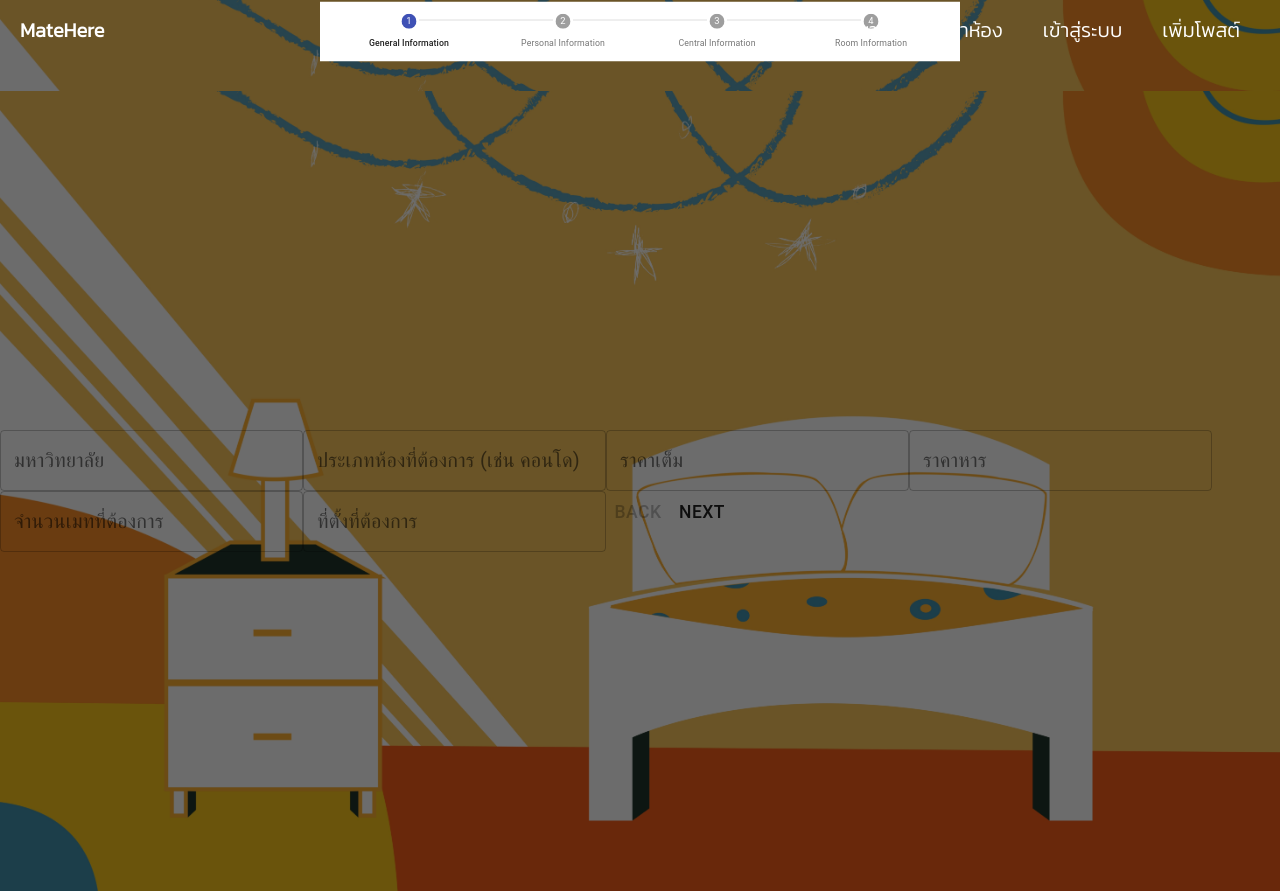
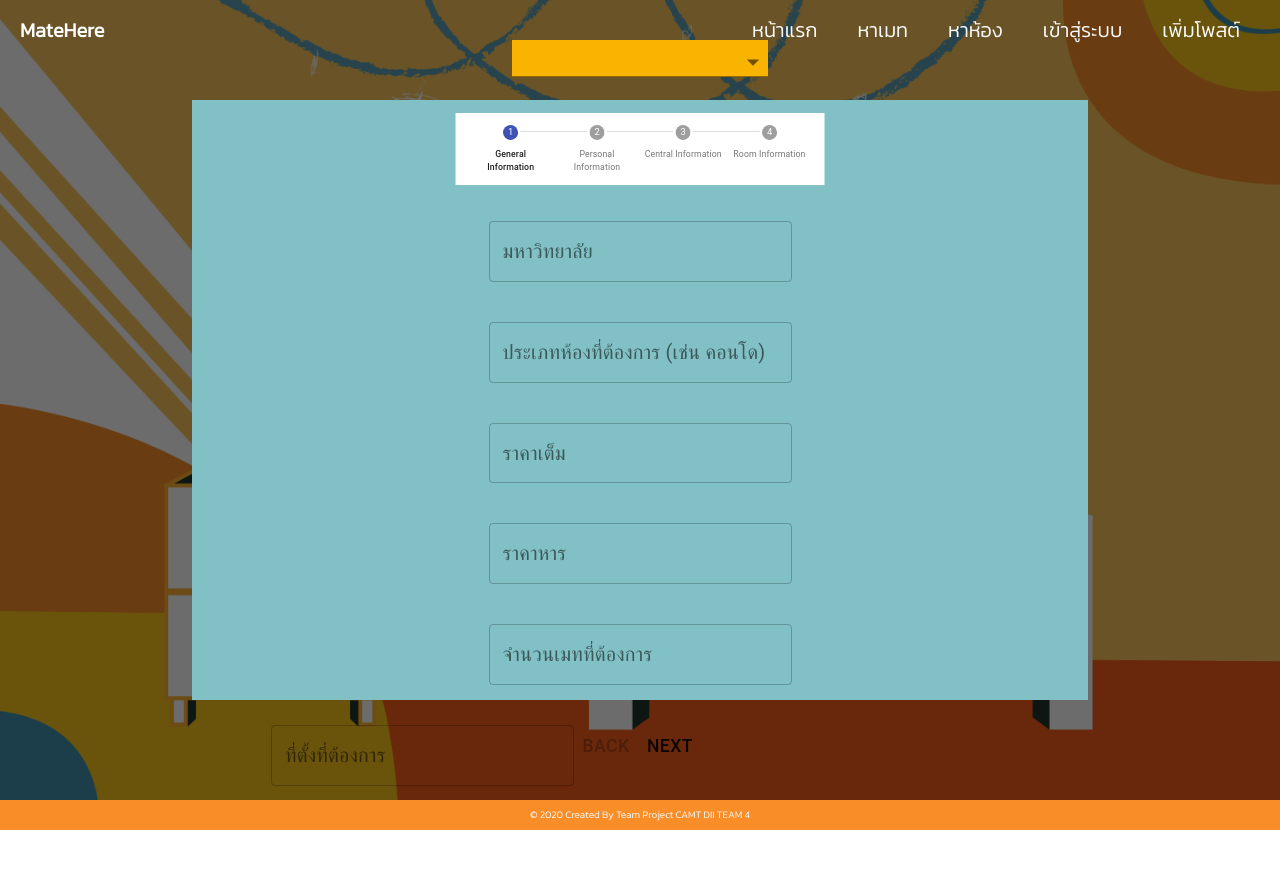
Before and after one commit to Cruzel28/react-matehere, a React (Create React App) app: page /addpost in a window 1280 px wide. After the commit the page ends 830 px from the top, so only its background shows below. Built offline with nearby package versions, Linux system fonts and the light colour scheme.

Commit message:
Update Needpost/index.js

```diff
--- a/src/components/Form/Needpost/index.js
+++ b/src/components/Form/Needpost/index.js
@@ -8,6 +8,18 @@ import styled from 'styled-components'
 
 import ActionForm from '../../../contexts/ActionForm'
 
+
+const Content = styled.div`
+  display: flex;
+  flex-direction: column;
+  justify-content: center;
+  align-items: center;
+
+  margin-bottom: 2rem;
+
+  font-family : 'Kanit', sans-serif;
+    font-size : 20px;
+`
 
 
 const NeedPostSchema = Yup.object().shape({
@@ -43,7 +55,7 @@ export function NeedPost1() {
     const { infoNeedPost , setInfoNeedPost } = NeedPost;
 
     return (
-        <BackgroundBlock>
+
 
             <Formik
                     initialValues={{ //กำหนด initialValues
@@ -68,7 +80,9 @@ export function NeedPost1() {
                       }}
             >
                 { props => (
+
                     <Form >
+                        <Content>
                         <Field
                                 name="needuniversityname"
                                 render={ () => (
@@ -90,7 +104,8 @@ export function NeedPost1() {
                                 )}
                             />
 
-
+                        </Content>
+                        <Content>
                             <Field
                                 name="needtype"
                                 render={ () => (
@@ -113,6 +128,9 @@ export function NeedPost1() {
                                 )}
                             />
 
+                            </Content>
+
+                            <Content>
                             <Field
                                 name="needfullcost"
                                 render={ () => (
@@ -134,7 +152,9 @@ export function NeedPost1() {
 
                                 )}
                             />
+                            </Content>
 
+                            <Content>
                             <Field
                                 name="needhalfcost"
                                 render={ () => (
@@ -156,7 +176,8 @@ export function NeedPost1() {
 
                                 )}
                             />
-
+                           </Content>
+                           <Content>
                             <Field
                                 name="needamountofmate"
                                 render={ () => (
@@ -178,7 +199,7 @@ export function NeedPost1() {
 
                                 )}
                             />
-
+                            </Content>
                             <Field
                                 name="needlocation"
                                 render={ () => (
@@ -209,7 +230,7 @@ export function NeedPost1() {
 
 
 
-        </BackgroundBlock>
+
     );
 }
 export function NeedPost2() {
```
